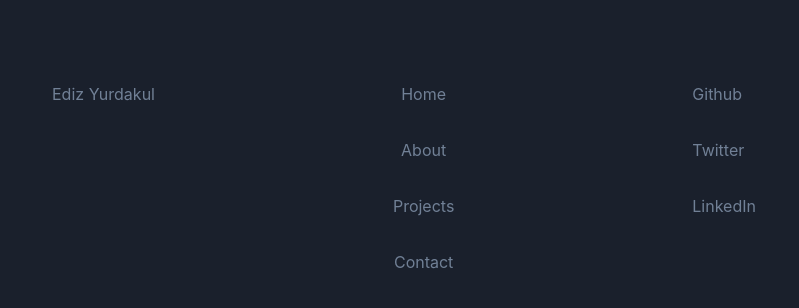
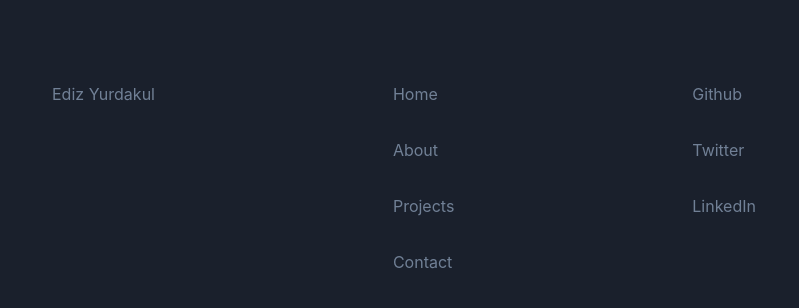
Before and after one commit to edizyurdakul/portfolio-archived, a Next.js app: page / in a window 1280 px wide. Shown: the part 906-1214 px from the top of the page, without its empty margins (240-1039 px from the left). Built offline with nearby package versions, Linux system fonts and the light colour scheme.

Commit message:
Redo last commit

```diff
--- a/components/Footer/index.tsx
+++ b/components/Footer/index.tsx
@@ -24,7 +24,7 @@ export default function Footer() {
             Ediz Yurdakul
           </Text>
         </VStack>
-        <VStack>
+        <VStack alignItems="flex-start">
           <NavLink p={3} to="/">
             Home
           </NavLink>
```
